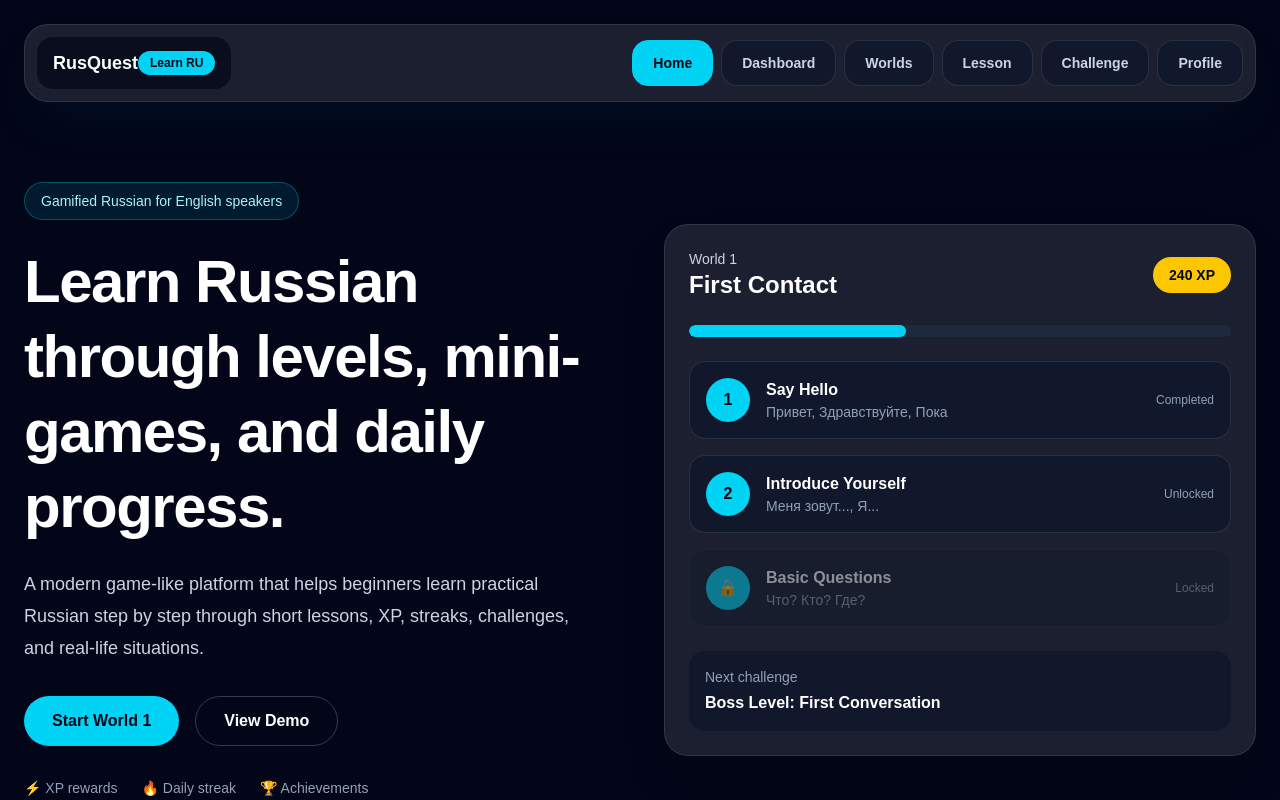
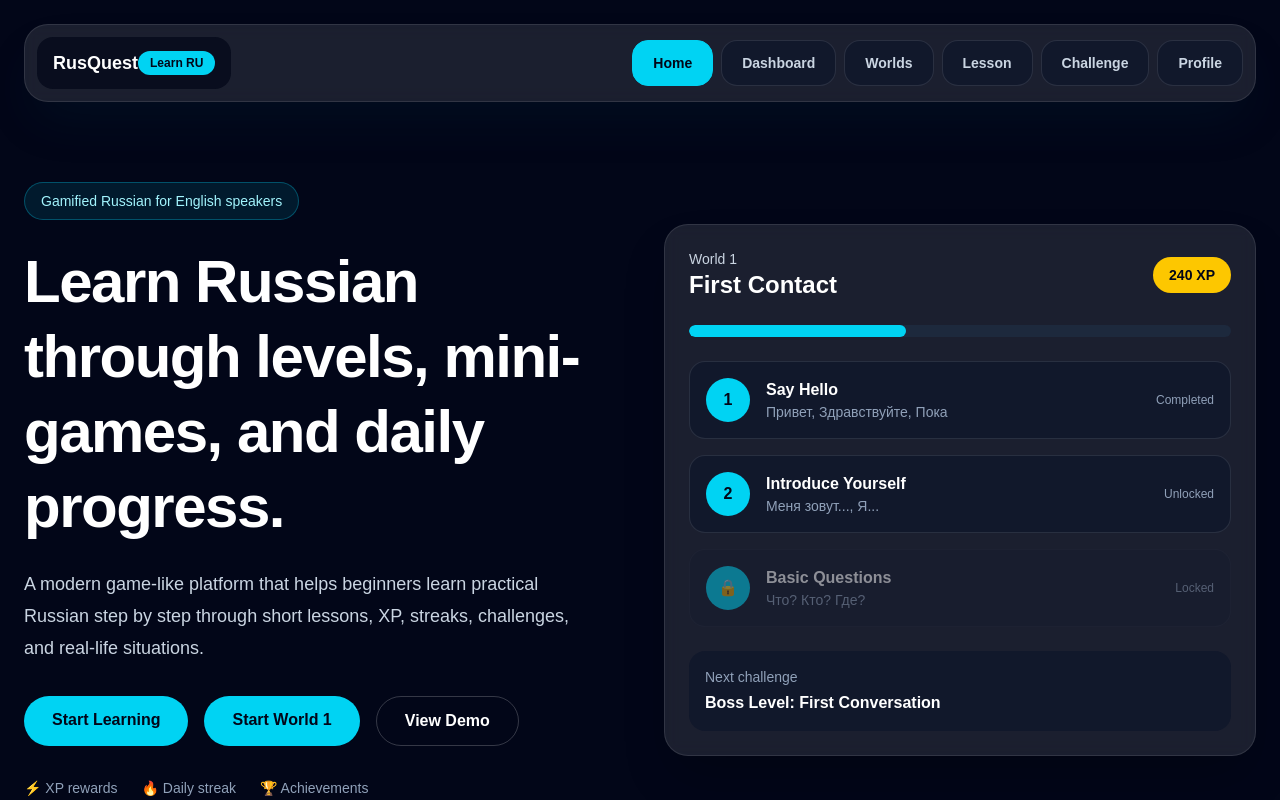
Before and after one commit to ayhampeter-debug/russian-learning-platform, a Next.js app: page / in a window 1280 px wide. Shown: the top 800 px of the page. Built offline with nearby package versions, Linux system fonts and the light colour scheme.

Commit message:
Wire page navigation links

```diff
--- a/app/challenge/page.tsx
+++ b/app/challenge/page.tsx
@@ -1,6 +1,7 @@
 "use client";
 
 import { Navigation } from "@/components/Navigation";
+import Link from "next/link";
 import { useState } from "react";
 
 type ChoiceQuestion = {
@@ -224,12 +225,12 @@ export default function ChallengePage() {
               </div>
 
               <div className="mt-8 flex flex-col gap-3 sm:flex-row">
-                <a
+                <Link
                   href="/dashboard"
                   className="inline-flex flex-1 justify-center rounded-full bg-cyan-400 px-7 py-4 font-bold text-slate-950 transition hover:bg-cyan-300"
                 >
                   Back to Dashboard
-                </a>
+                </Link>
                 <button
                   onClick={handleRetry}
                   className="inline-flex flex-1 justify-center rounded-full border border-white/10 bg-white/10 px-7 py-4 font-bold text-white transition hover:border-white/30 hover:bg-white/15"
@@ -250,9 +251,9 @@ export default function ChallengePage() {
       <section className="mx-auto max-w-5xl px-6 pb-8">
         <div className="mb-8 flex flex-col justify-between gap-5 md:flex-row md:items-end">
           <div>
-            <a href="/worlds" className="text-sm text-slate-400 hover:text-white">
+            <Link href="/worlds" className="text-sm text-slate-400 hover:text-white">
               Back to Worlds
-            </a>
+            </Link>
             <p className="mt-6 text-sm font-semibold uppercase tracking-[0.3em] text-cyan-300">
               Boss Level
             </p>
--- a/app/dashboard/page.tsx
+++ b/app/dashboard/page.tsx
@@ -1,4 +1,5 @@
 import { Navigation } from "@/components/Navigation";
+import Link from "next/link";
 
 export default function DashboardPage() {
   return (
@@ -14,9 +15,12 @@ export default function DashboardPage() {
             </p>
           </div>
 
-          <button className="rounded-full bg-cyan-400 px-6 py-3 font-semibold text-slate-950 transition hover:bg-cyan-300">
+          <Link
+            href="/lesson"
+            className="rounded-full bg-cyan-400 px-6 py-3 text-center font-semibold text-slate-950 transition hover:bg-cyan-300"
+          >
             Continue Learning
-          </button>
+          </Link>
         </div>
 
         <div className="grid gap-6 md:grid-cols-4">
@@ -61,9 +65,12 @@ export default function DashboardPage() {
               Review greetings and basic Russian phrases to keep your streak alive.
             </p>
 
-            <button className="mt-6 w-full rounded-full bg-white px-5 py-3 font-semibold text-slate-950 transition hover:bg-slate-200">
+            <Link
+              href="/challenge"
+              className="mt-6 block w-full rounded-full bg-white px-5 py-3 text-center font-semibold text-slate-950 transition hover:bg-slate-200"
+            >
               Start Challenge
-            </button>
+            </Link>
           </div>
         </div>
       </section>
--- a/app/lesson/page.tsx
+++ b/app/lesson/page.tsx
@@ -1,6 +1,7 @@
 "use client";
 
 import { Navigation } from "@/components/Navigation";
+import Link from "next/link";
 import { useState } from "react";
 
 const questions = [
@@ -98,12 +99,12 @@ export default function LessonPage() {
             </div>
           </div>
 
-            <a
+            <Link
               href="/dashboard"
               className="mt-8 inline-flex rounded-full bg-cyan-400 px-7 py-3 font-semibold text-slate-950 transition hover:bg-cyan-300"
             >
             Back to Dashboard
-            </a>
+            </Link>
           </div>
         </section>
       </main>
@@ -115,9 +116,9 @@ export default function LessonPage() {
       <Navigation />
       <section className="mx-auto max-w-3xl px-6 pb-8">
         <div className="mb-8 flex items-center justify-between gap-4">
-          <a href="/worlds" className="text-sm text-slate-400 hover:text-white">
+          <Link href="/worlds" className="text-sm text-slate-400 hover:text-white">
             ← Back
-          </a>
+          </Link>
 
           <div className="flex items-center gap-4 text-sm">
             <span className="rounded-full bg-yellow-400 px-4 py-2 font-bold text-slate-950">
--- a/app/page.tsx
+++ b/app/page.tsx
@@ -1,4 +1,5 @@
 import { Navigation } from "@/components/Navigation";
+import Link from "next/link";
 
 export default function Home() {
   return (
@@ -23,13 +24,26 @@ export default function Home() {
           </p>
 
           <div className="mt-8 flex flex-col gap-4 sm:flex-row">
-            <button className="rounded-full bg-cyan-400 px-7 py-3 font-semibold text-slate-950 transition hover:bg-cyan-300">
+            <Link
+              href="/dashboard"
+              className="rounded-full bg-cyan-400 px-7 py-3 text-center font-semibold text-slate-950 transition hover:bg-cyan-300"
+            >
+              Start Learning
+            </Link>
+
+            <Link
+              href="/worlds"
+              className="rounded-full bg-cyan-400 px-7 py-3 text-center font-semibold text-slate-950 transition hover:bg-cyan-300"
+            >
               Start World 1
-            </button>
+            </Link>
 
-            <button className="rounded-full border border-white/20 px-7 py-3 font-semibold text-white transition hover:bg-white/10">
+            <Link
+              href="/lesson"
+              className="rounded-full border border-white/20 px-7 py-3 text-center font-semibold text-white transition hover:bg-white/10"
+            >
               View Demo
-            </button>
+            </Link>
           </div>
 
           <div className="mt-8 flex gap-6 text-sm text-slate-400">
--- a/app/profile/page.tsx
+++ b/app/profile/page.tsx
@@ -1,4 +1,5 @@
 import { Navigation } from "@/components/Navigation";
+import Link from "next/link";
 
 type StatCardProps = {
   title: string;
@@ -86,12 +87,12 @@ export default function ProfilePage() {
             </p>
           </div>
 
-          <a
+          <Link
             href="/dashboard"
             className="inline-flex w-fit justify-center rounded-full bg-cyan-400 px-6 py-3 font-bold text-slate-950 transition hover:bg-cyan-300"
           >
             Back to Dashboard
-          </a>
+          </Link>
         </div>
 
         <div className="grid gap-5 md:grid-cols-2 lg:grid-cols-5">
--- a/app/worlds/page.tsx
+++ b/app/worlds/page.tsx
@@ -1,4 +1,5 @@
 import { Navigation } from "@/components/Navigation";
+import Link from "next/link";
 
 export default function WorldsPage() {
   return (
@@ -137,16 +138,21 @@ function StageCard({
 
       <div className="mt-5 flex items-center justify-between border-t border-white/10 pt-4">
         <span className="text-sm text-slate-400">{xp}</span>
-        <button
-          disabled={locked}
-          className={`rounded-full px-4 py-2 text-sm font-semibold ${
-            locked
-              ? "bg-slate-800 text-slate-500"
-              : "bg-cyan-400 text-slate-950 hover:bg-cyan-300"
-          }`}
-        >
-          {locked ? "Locked" : "Start"}
-        </button>
+        {locked ? (
+          <button
+            disabled
+            className="rounded-full bg-slate-800 px-4 py-2 text-sm font-semibold text-slate-500"
+          >
+            Locked
+          </button>
+        ) : (
+          <Link
+            href={boss ? "/challenge" : "/lesson"}
+            className="rounded-full bg-cyan-400 px-4 py-2 text-sm font-semibold text-slate-950 hover:bg-cyan-300"
+          >
+            Start
+          </Link>
+        )}
       </div>
     </div>
   );
```
